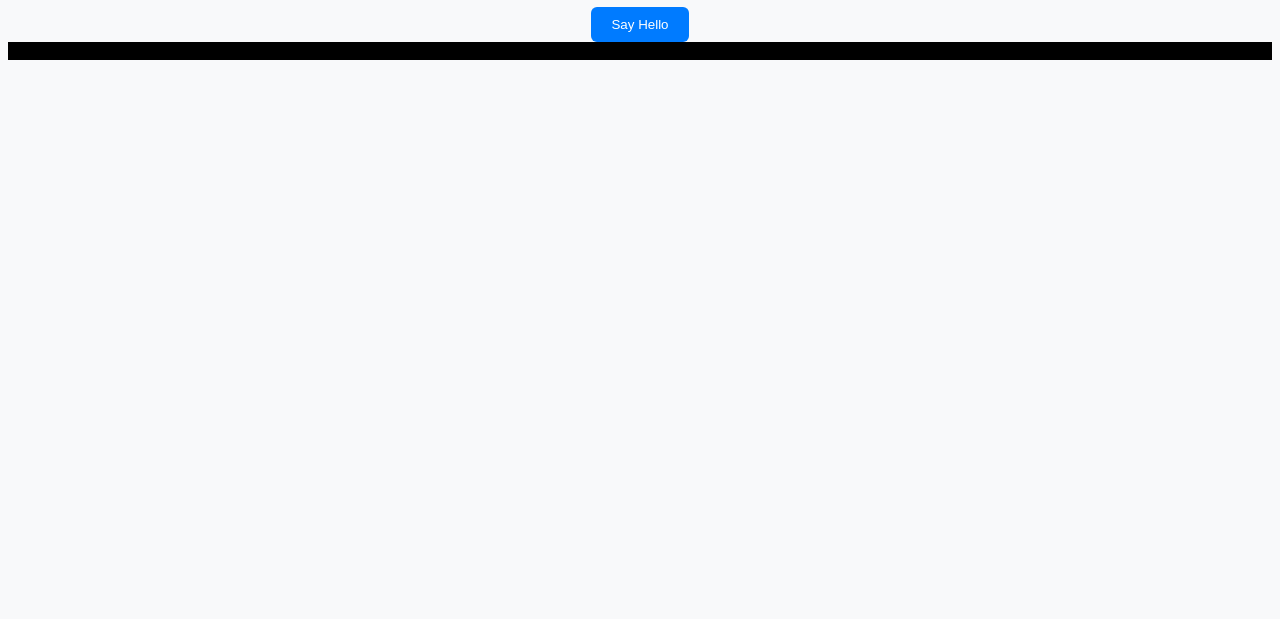
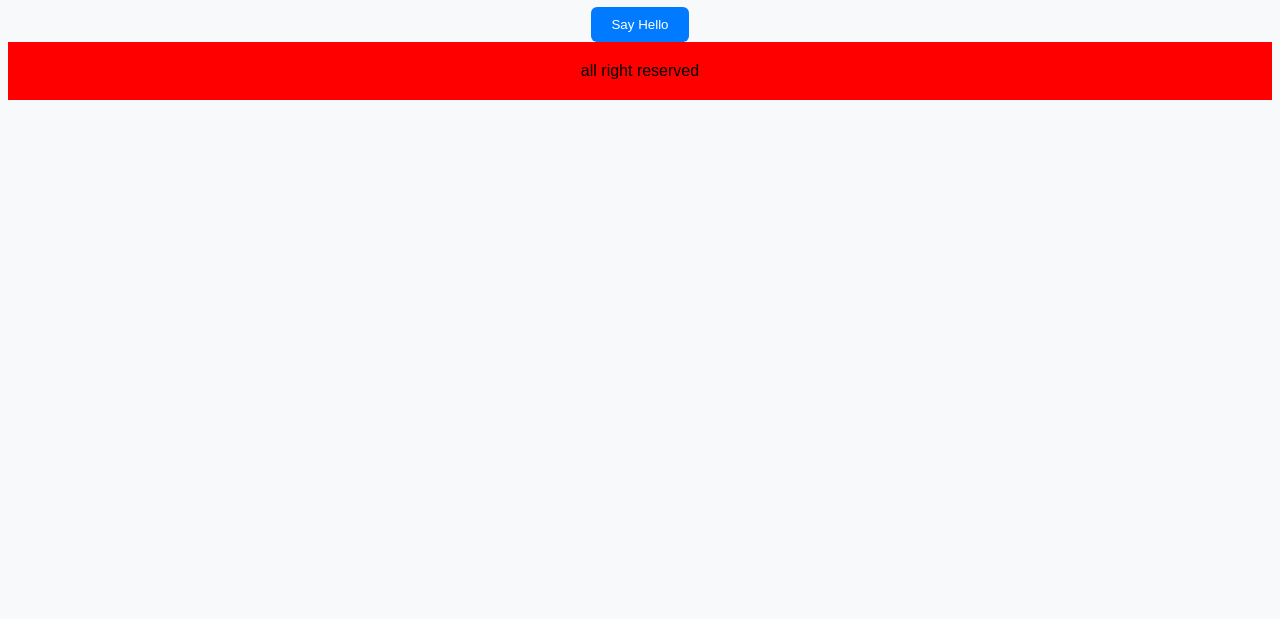
Before and after one commit to devpul/git-flow-practice, a plain HTML site: page index.html in a window 1280 px wide. Shown: the part 181-800 px from the top of the page. Drawn offline with Linux system fonts and the light colour scheme.

Commit message:
Modified bg color and adding padding

```diff
--- a/style.css
+++ b/style.css
@@ -15,5 +15,6 @@ button {
 }
 
 footer{
-    background-color: black;
+    background-color: red;
+    padding: 20px;
 }
```
